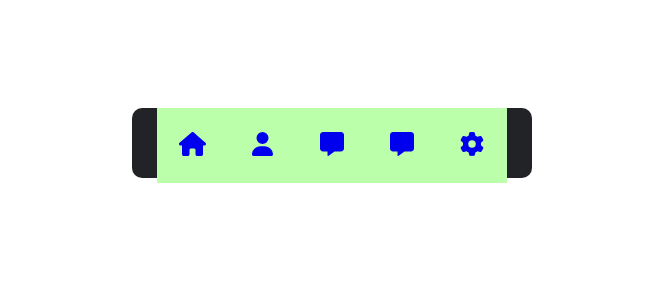
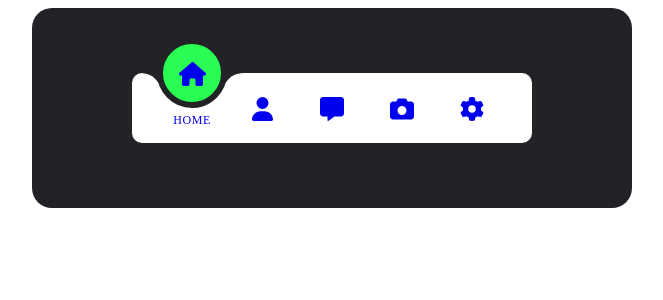
Before and after one commit to hotsummer2626/navbars, a React (Create React App) app: page / in a window 1280 px wide. Shown: the top 300 px of the page, without its empty margins (308-971 px from the left). Built offline with nearby package versions, Linux system fonts and the light colour scheme; the HTML template or start-up script is replaced by a standard one.

Commit message:
finish the navbar one

```diff
--- a/src/App.js
+++ b/src/App.js
@@ -1,11 +1,12 @@
 import React from "react";
 import styled from "styled-components";
+import { navbarLinks } from "./navbarInfo";
 import NavbarOne from "./components/NavbarOne/NavbarOne";
 
 const Container = styled.div`
   display: flex;
+  flex-direction: column;
   gap: 20px;
-  flex-wrap: wrap;
   justify-content: center;
   align-items: center;
 `;
@@ -13,7 +14,7 @@ const Container = styled.div`
 const App = () => {
   return (
     <Container>
-      <NavbarOne />
+      <NavbarOne navbarLinks={navbarLinks} />
     </Container>
   );
 };
--- a/src/components/NavbarOne/NavbarOne.jsx
+++ b/src/components/NavbarOne/NavbarOne.jsx
@@ -1,59 +1,31 @@
-import React from "react";
+import React, { useState } from "react";
 import styles from "./NavbarOne.module.scss";
 import { FontAwesomeIcon } from "@fortawesome/react-fontawesome";
-import {
-  faHouse,
-  faUser,
-  faMessage,
-  faImage,
-  faGear,
-} from "@fortawesome/free-solid-svg-icons";
 
-const NavbarOne = () => {
+const NavbarOne = ({navbarLinks}) => {
+  const [activeLink, setActiveLink] = useState(navbarLinks[0].text);
   return (
+    <div className={styles.background}>
       <div className={styles.container}>
         <ul className={styles["navbar__wrapper"]}>
-        <li className={styles["navbar__item"]}>
+          {navbarLinks.map((link) => (
+            <li
+              className={`${styles["navbar__item"]} ${
+                activeLink === link.text ? styles.active : ""
+              }`}
+              onClick={() => setActiveLink(link.text)}
+            >
               <a href="#" className={styles["navbar__item-wrapper"]}>
                 <span className={styles["navbar__item-icon"]}>
-              <FontAwesomeIcon icon={faHouse} />
+                  <FontAwesomeIcon icon={link.icon} />
                 </span>
-            <span className={styles["navbar__item-text"]}>Home</span>
+                <span className={styles["navbar__item-text"]}>{link.text}</span>
               </a>
             </li>
-        <li className={styles["navbar__item"]}>
-          <a href="#" className={styles["navbar__item-wrapper"]}>
-            <span className={styles["navbar__item-icon"]}>
-              <FontAwesomeIcon icon={faUser} />
-            </span>
-            <span className={styles["navbar__item-text"]}>Profile</span>
-          </a>
-        </li>
-        <li className={styles["navbar__item"]}>
-          <a href="#" className={styles["navbar__item-wrapper"]}>
-            <span className={styles["navbar__item-icon"]}>
-              <FontAwesomeIcon icon={faMessage} />
-            </span>
-            <span className={styles["navbar__item-text"]}>Message</span>
-          </a>
-        </li>
-        <li className={styles["navbar__item"]}>
-          <a href="#" className={styles["navbar__item-wrapper"]}>
-            <span className={styles["navbar__item-icon"]}>
-              <FontAwesomeIcon icon={faMessage} />
-            </span>
-            <span className={styles["navbar__item-text"]}>Photos</span>
-          </a>
-        </li>
-        <li className={styles["navbar__item"]}>
-          <a href="#" className={styles["navbar__item-wrapper"]}>
-            <span className={styles["navbar__item-icon"]}>
-              <FontAwesomeIcon icon={faGear} />
-            </span>
-            <span className={styles["navbar__item-text"]}>Settings</span>
-          </a>
-        </li>
+          ))}
+          <div className={styles["navbar__indicator"]}></div>
         </ul>
+      </div>
     </div>
   );
 };
--- a/src/components/NavbarOne/NavbarOne.module.scss
+++ b/src/components/NavbarOne/NavbarOne.module.scss
@@ -1,14 +1,28 @@
+@mixin indicatorPosition($number) {
+  &:nth-child(#{$number}).active ~ .navbar__indicator {
+    transform: translateX(70px * ($number - 1));
+  }
+}
+
+.background {
+  width: 600px;
+  height: 200px;
+  border-radius: 20px;
+  display: flex;
+  justify-content: center;
+  align-items: center;
+  background-color: #222327;
   .container {
-  margin-top: 100px;
     width: 400px;
     height: 70px;
-  background: #222327;
+    background: #fff;
     display: flex;
     justify-content: center;
     align-items: center;
     border-radius: 10px;
     .navbar {
       &__wrapper {
+        position: relative;
         width: 350px;
         display: flex;
         padding: 0;
@@ -20,29 +34,35 @@
         &-wrapper {
           position: relative;
           text-decoration: none;
-        background: #bfa;
           display: flex;
           justify-content: center;
           align-items: center;
           flex-direction: column;
           font-weight: 500;
         }
-      &:hover {
+        &.active {
           .navbar__item-icon {
             transform: translateY(-35px);
           }
-        .navbar__item-text{
+          .navbar__item-text {
             opacity: 1;
             transform: translateY(10px);
           }
         }
+        @include indicatorPosition(1);
+        @include indicatorPosition(2);
+        @include indicatorPosition(3);
+        @include indicatorPosition(4);
+        @include indicatorPosition(5);
         &-icon {
+          z-index: 1;
           line-height: 75px;
           font-size: 1.5em;
           transition: 0.5s;
         }
-      &-text{
+        &-text {
           position: absolute;
+          text-transform: uppercase;
           font-weight: 400;
           font-size: 0.75em;
           letter-spacing: 0.05em;
@@ -51,5 +71,39 @@
           transform: translateY(20px);
         }
       }
+      &__indicator {
+        box-sizing: border-box;
+        position: absolute;
+        top: -50%;
+        width: 70px;
+        height: 70px;
+        background: #29fd53;
+        border-radius: 50%;
+        border: 6px solid #222327;
+        transition: 0.5s;
+        &::before {
+          content: "";
+          position: absolute;
+          top: 50%;
+          left: -22px;
+          width: 20px;
+          height: 20px;
+          background: transparent;
+          border-top-right-radius: 20px;
+          box-shadow: 0 -10px 0 0 #222327;
+        }
+        &::after {
+          content: "";
+          position: absolute;
+          top: 50%;
+          right: -22px;
+          width: 20px;
+          height: 20px;
+          background: transparent;
+          border-top-left-radius: 20px;
+          box-shadow: 0 -10px 0 0 #222327;
         }
       }
+    }
+  }
+}
--- /dev/null
+++ b/src/navbarInfo.jsx
@@ -0,0 +1,18 @@
+import {
+  faHouse,
+  faUser,
+  faMessage,
+  faCamera,
+  faGear,
+} from "@fortawesome/free-solid-svg-icons";
+
+export const navbarLinks = [
+  { text: "home", icon: faHouse },
+  { text: "profile", icon: faUser },
+  {
+    text: "message",
+    icon: faMessage,
+  },
+  { text: "photos", icon: faCamera },
+  { text: "settings", icon: faGear },
+];
```
Lines whose indentation alone changed are shown as unchanged.
